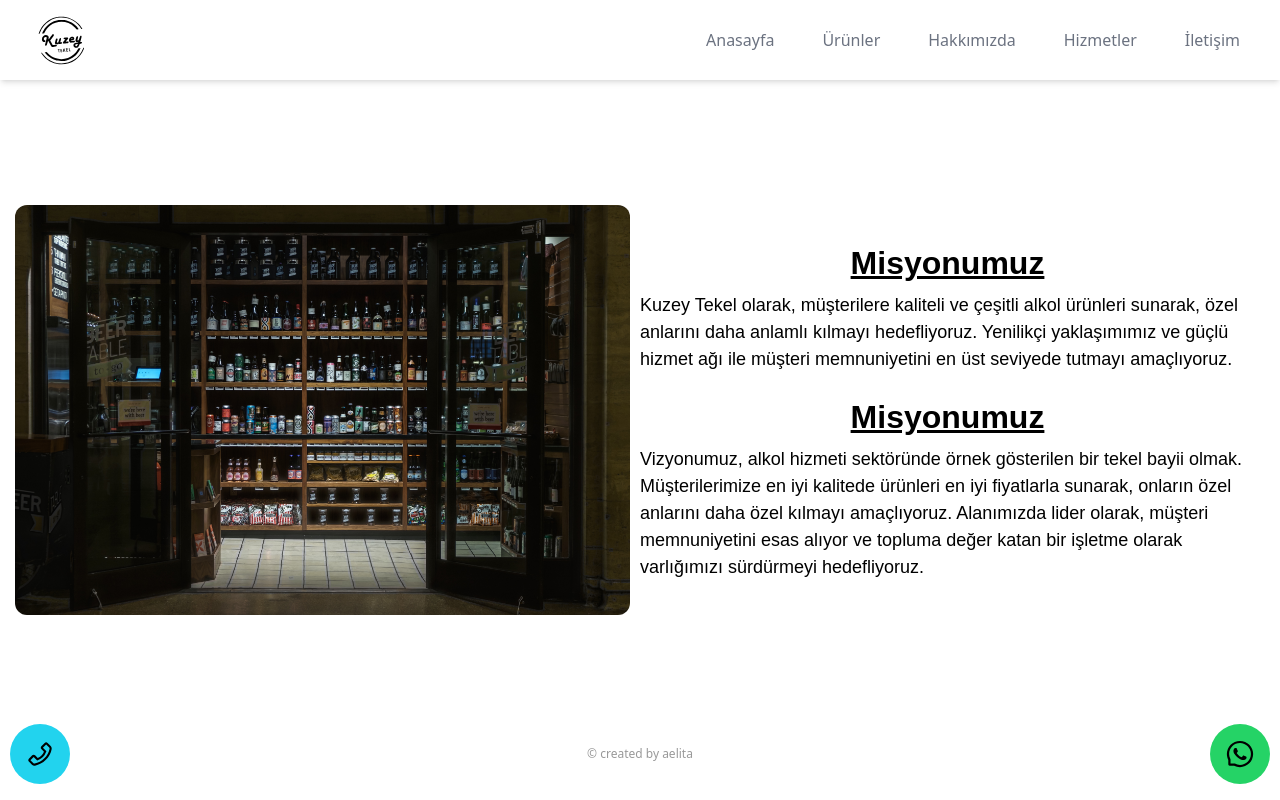
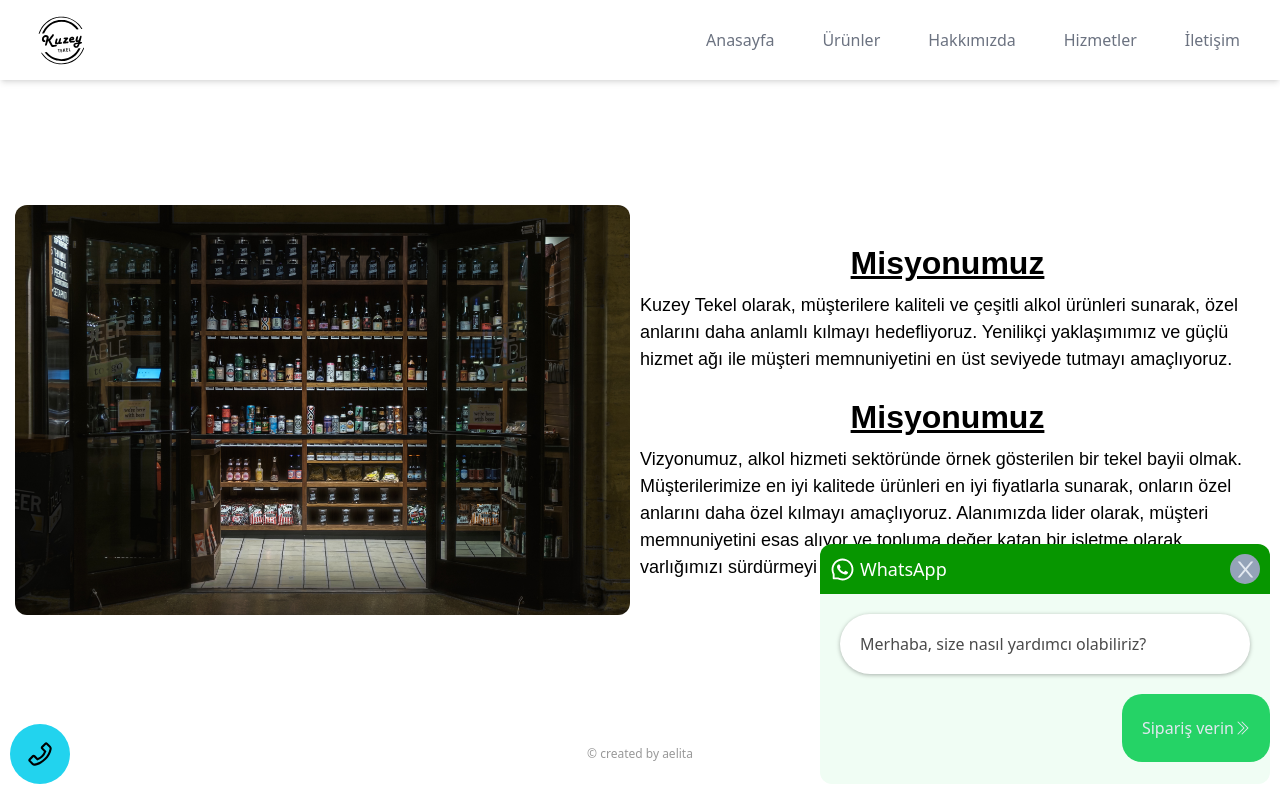
Before and after one commit to lyokocode/kuzey-tekel, a React (Vite) app: page /about in a window 1280 px wide. Built offline with nearby package versions, Linux system fonts and the light colour scheme.

Commit message:
bottom bar UI 1.2

```diff
--- a/src/components/BottomBar.jsx
+++ b/src/components/BottomBar.jsx
@@ -1,7 +1,24 @@
+import { useState } from "react";
 import "../styles/bottomBar.scss"
-import { AiOutlinePhone, AiOutlineWhatsApp } from 'react-icons/ai';
+import { AiOutlineClose, AiOutlinePhone, AiOutlineWhatsApp } from 'react-icons/ai';
+import { BsChevronDoubleRight } from "react-icons/bs"
+export const BottomBar = () => {
 
-export const BottomBar = () => {
+    const [modal, setModal] = useState(true)
+
+    const modalToggle = () => {
+        setModal(!modal)
+    }
+
+    const handleCreateOrder = () => {
+        const phoneNumber = "905532768090"; // Phone Number
+        const message = encodeURIComponent(
+            "Merhaba, sipariş vermek istiyorum"
+        ); // Message
+        const whatsappUrl = `https://api.whatsapp.com/send?phone=${phoneNumber}&text=${message}`;
+
+        window.location.href = whatsappUrl;
+    };
     return (
         <div className="bottomBar">
             <div className="contact phone">
@@ -11,14 +28,35 @@
             </div>
 
             <div className="created">
-                <p> © created by aelita</p>
+                <p> &copy; created by aelita</p>
             </div>
 
-            <div className="contact whatsapp">
-                <a href="https://wa.me/905532768090">
-                    <AiOutlineWhatsApp size={30} />
-                </a>
-            </div>
+            <button onClick={modalToggle} className="contact whatsapp">
+                <AiOutlineWhatsApp size={30} />
+            </button>
+
+            {modal && <>
+                <article className="whatsaapModal">
+                    <div className="whatsaapHeader">
+                        <div className="left">
+                            <AiOutlineWhatsApp size={25} />
+                            <span>WhatsApp</span>
+                        </div>
+                        <div className="right">
+                            <AiOutlineClose onClick={modalToggle} size={25} />
+                        </div>
+                    </div>
+                    <div className="chatBox">
+                        <div className="content">
+                            <div className="message">Merhaba, size nasıl yardımcı olabiliriz?</div>
+                        </div>
+                    </div>
+                    <button onClick={handleCreateOrder} className="sendMessage">
+                        <span>Sipariş verin</span>
+                        <BsChevronDoubleRight />
+                    </button>
+                </article>
+            </>}
 
         </div>
 
--- a/src/styles/bottomBar.scss
+++ b/src/styles/bottomBar.scss
@@ -8,6 +8,7 @@
     display: flex;
     align-items: center;
     justify-content: space-between;
+    position: relative;
 
     .contact {
         width: 60px;
@@ -32,4 +33,94 @@
         font-size: 12px;
         color: #999999;
     }
+
+    .whatsaapModal {
+        display: flex;
+        flex-direction: column;
+        position: absolute;
+        bottom: 0;
+        right: 10px;
+        width: 80%;
+        max-width: 450px;
+        height: 30vh;
+        border-radius: 12px;
+        text-align: left;
+        overflow: hidden;
+        background-color: #f0fdf4;
+
+        .whatsaapHeader {
+            display: flex;
+            background-color: rgb(7, 150, 0);
+            flex-flow: row;
+            align-items: center;
+            justify-content: space-between;
+            flex-shrink: 0;
+            height: 50px;
+            padding: 0 10px;
+
+            .left {
+                display: flex;
+                align-items: center;
+                gap: 5px;
+
+                svg {
+                    color: white;
+                }
+
+                span {
+                    font-size: 18px;
+                    color: white;
+                }
+            }
+
+            .right {
+                width: 30px;
+                height: 30px;
+                background-color: #94a3b8;
+                border-radius: 50%;
+                display: flex;
+                align-items: center;
+                justify-content: center;
+
+                svg {
+                    color: #e2e8f0;
+                }
+            }
+
+        }
+
+        .chatBox {
+            .content {
+                padding: 20px;
+                position: relative;
+
+                .message {
+                    min-height: 60px;
+                    position: relative;
+                    padding: 18px 20px;
+                    border-radius: 32px;
+                    background-color: #fff;
+                    color: #4a4a4a;
+                    word-break: break-word;
+                    transform: translateZ(0);
+                    filter: drop-shadow(0 1px 2px rgba(0, 0, 0, .3));
+                }
+            }
+        }
+
+        .sendMessage {
+            padding: 20px;
+            border-radius: 20px;
+            background-color: #25d366;
+            font-weight: 500;
+            line-height: 28px;
+            white-space: nowrap;
+            text-overflow: ellipsis;
+            margin-left: auto;
+            display: flex;
+            align-items: center;
+            color: #e2e8f0;
+
+        }
+    }
 }
```
